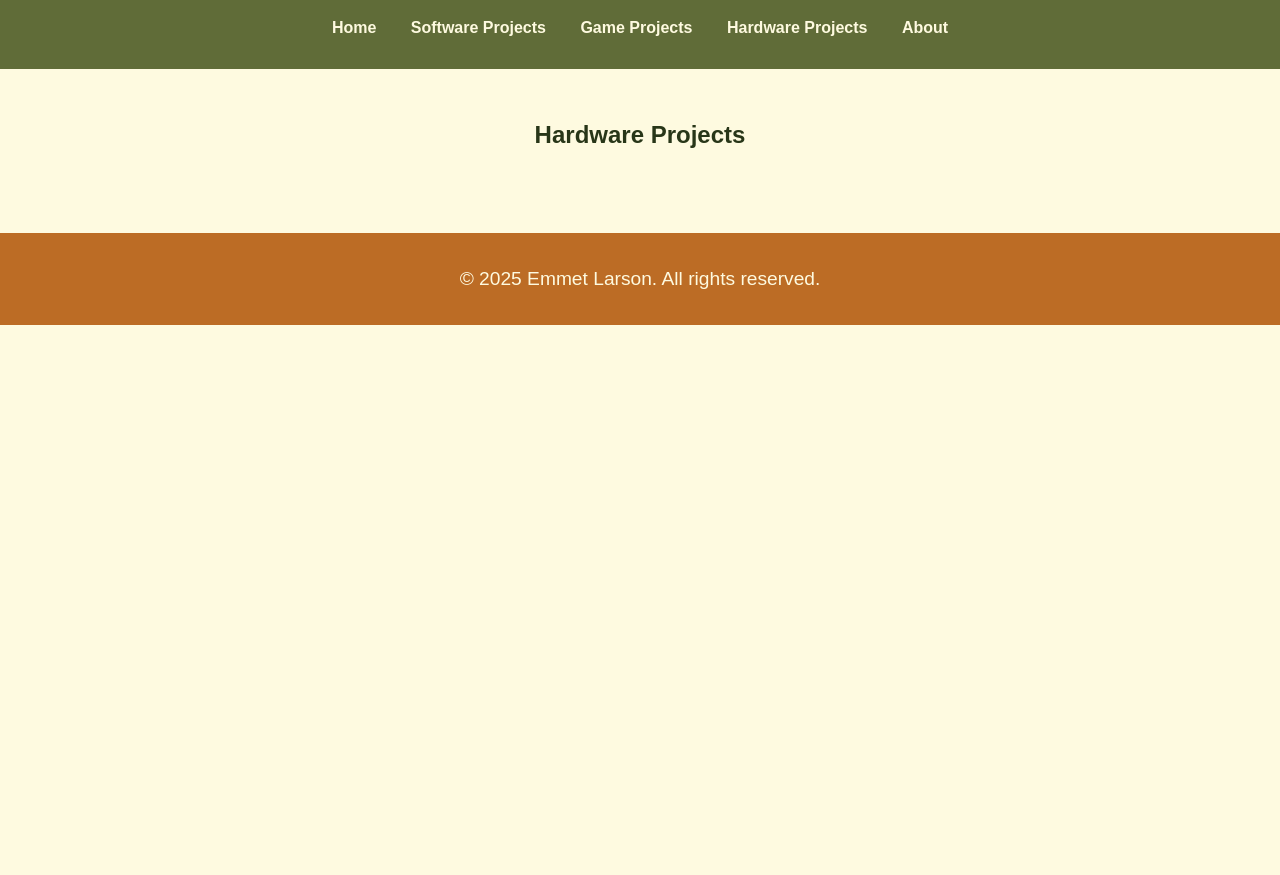
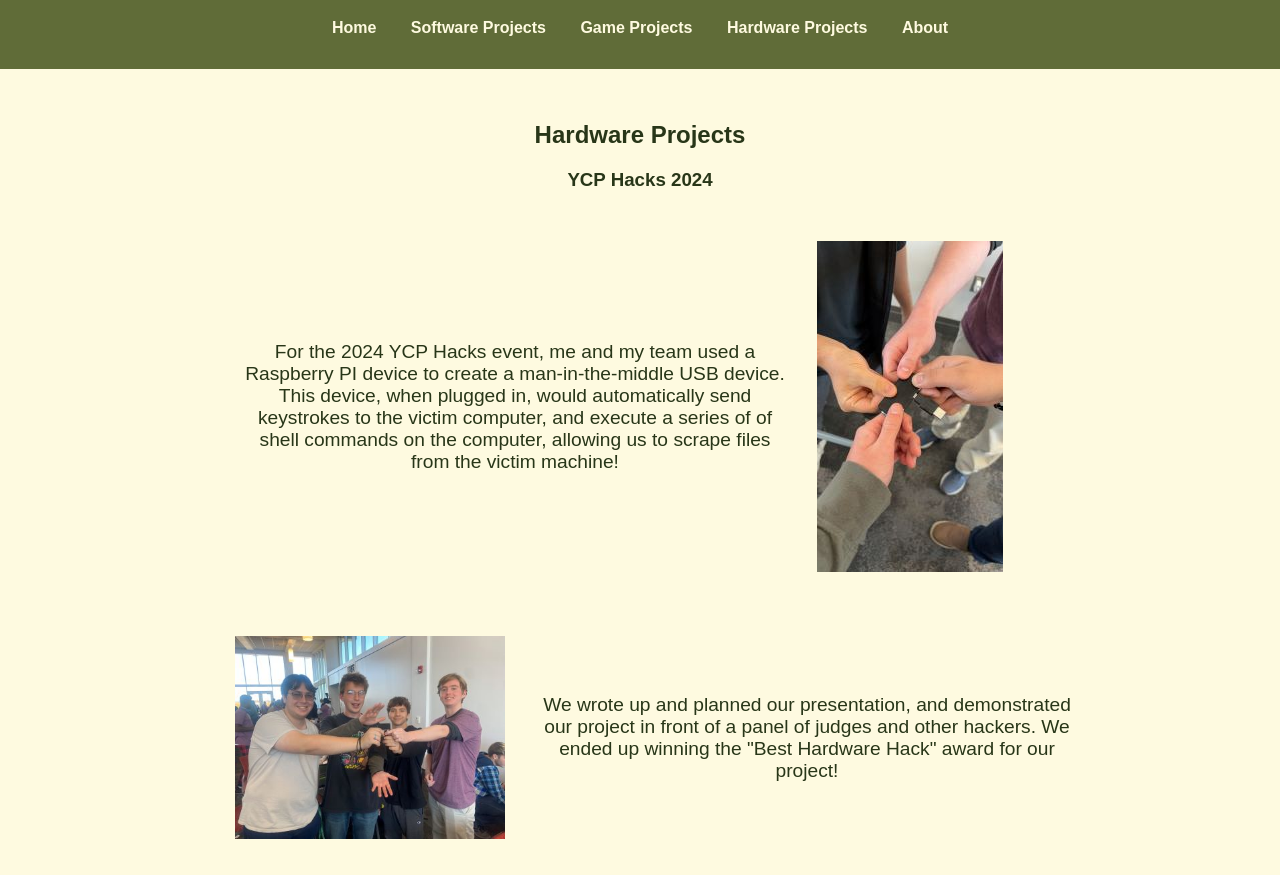
Before and after one commit to emmetl913/AboutMeSite, a plain HTML site: page hardware_projects.html in a window 1280 px wide. Shown: the part 77-952 px from the top of the page. Before the commit the page ends 800 px from the top, so only its background shows below. Drawn offline with Linux system fonts and the light colour scheme.

Commit message:
Added YCP Hacks to hardware page

```diff
--- a/hardware_projects.html
+++ b/hardware_projects.html
@@ -23,6 +23,27 @@
     <main>
         <section>
             <h2>Hardware Projects</h2>
+            <h3>YCP Hacks 2024</h3>
+            <div class="about-container">
+
+                <div class="text-content">
+                    <p>For the 2024 YCP Hacks event, me and my team used a Raspberry PI device to create a man-in-the-middle USB device.
+                        This device, when plugged in, would automatically send keystrokes to the victim computer, and execute a series of
+                        of shell commands on the computer, allowing us to scrape files from the victim machine!
+                    </p>
+                </div>
+                <img src="Images/ycp-hacks-2024-1.jpg" alt="Example Image" class="profile-image">
+            </div>
+
+            <div class="about-container">
+                <img src="Images/ycp-hacks-2024-2.jpg" alt="Example Image" class="profile-image">
+                <div class="text-content">
+                    <p>We wrote up and planned our presentation, and demonstrated our project in front of a panel of judges and
+                        other hackers. We ended up winning the "Best Hardware Hack" award for our project!
+                    </p>
+
+                </div>
+            </div>
         </section>
     </main>
 
```
Also changed, not shown: software_projects.html (+1 -0 lines), Images/ycp-hacks-2024-1.jpg (added), Images/ycp-hacks-2024-2.jpg (added).
